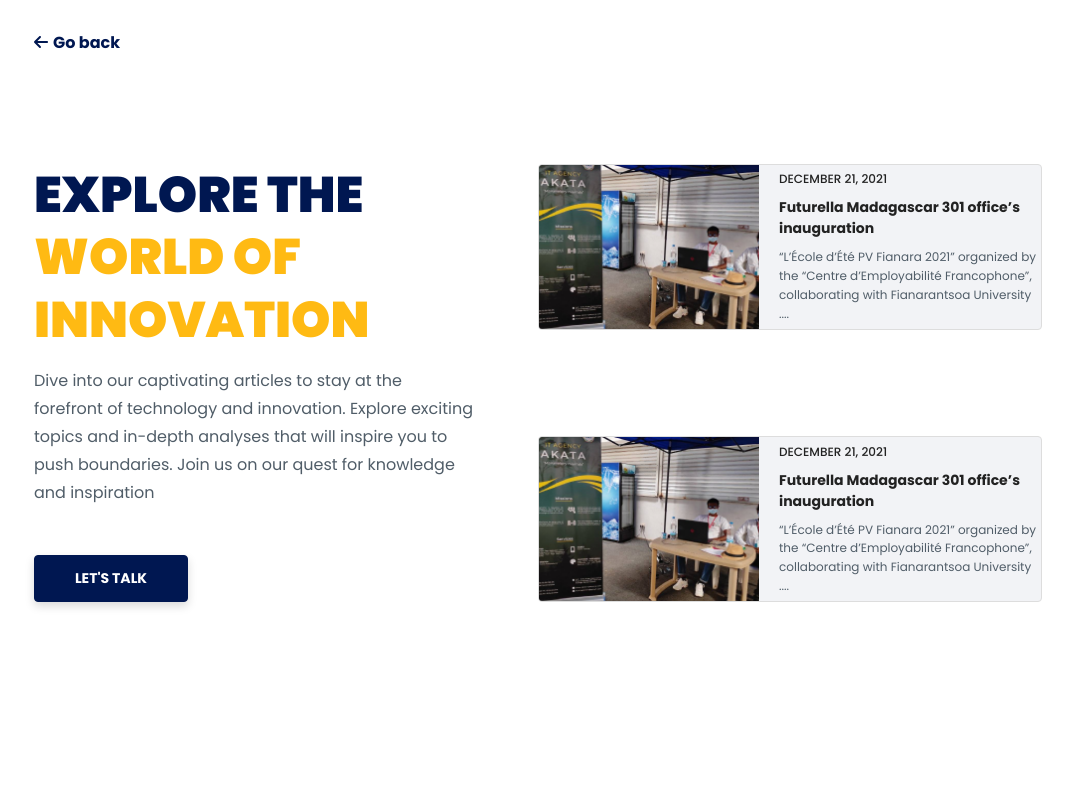
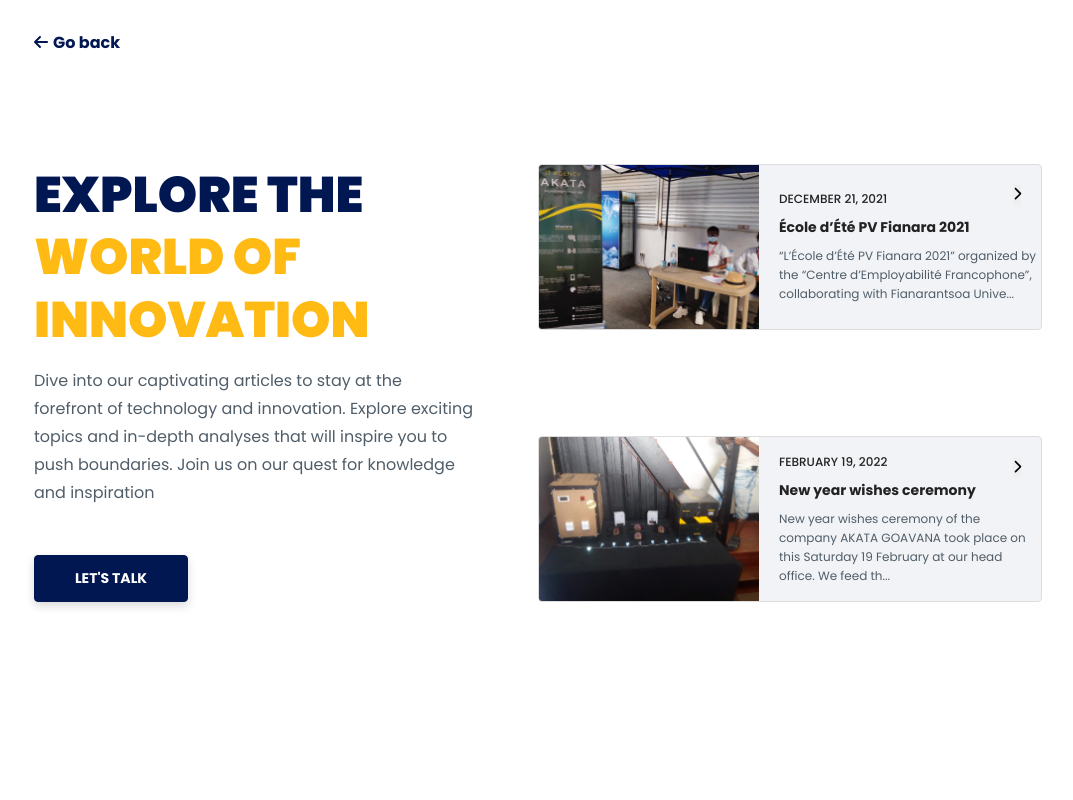
Before and after one commit to maxime-dot/website3, a Next.js app: page /articles in a window 1280 px wide. Shown: the top 800 px of the page, without its empty margins (102-1175 px from the left). Built offline with nearby package versions, Linux system fonts and the light colour scheme.

Commit message:
refactor: map horozontal article  from json data

```diff
--- a/src/app/articles/articles-page.scss
+++ b/src/app/articles/articles-page.scss
@@ -34,16 +34,26 @@
     }
     .header-article-suggestion {
       align-items: flex-end;
+
       .horizontal-article {
+        position: relative;
         width: 100%;
         height: 166px;
         flex-shrink: 0;
         background: var(--card-background);
         border-radius: var(--border-radius);
         border: 1px solid var(--border-color);
+        cursor: pointer;
         gap: 20px;
         align-items: center;
         overflow: hidden;
+        .read-more {
+          position: absolute;
+          top: 20px;
+          right: 20px;
+          border: 0;
+          outline: 0;
+        }
         .article-poster {
           -o-object-fit: cover;
           object-fit: cover;
--- a/src/app/articles/page.tsx
+++ b/src/app/articles/page.tsx
@@ -3,13 +3,14 @@ import Link from "next/link";
 import "./articles-page.scss";
 import dynamic from "next/dynamic";
 import { FontAwesomeIcon } from "@fortawesome/react-fontawesome";
-import { faArrowLeft } from "@fortawesome/free-solid-svg-icons";
+import { faArrowLeft, faChevronRight } from "@fortawesome/free-solid-svg-icons";
 import LoadingModal from "../components/modal-lets-talk/LoadingModal";
 import Image from "next/image";
 import { useState } from "react";
 import Button from "../components/button/normal/Button";
 import ArticleData from "../data/articles.json";
 import ArticleCard from "../components/cards/articles/ArticleCard";
+import { truncate } from "../helpers/truncate";
 const ModalLetsTalk = dynamic(
   () => import("../components/modal-lets-talk/ModalLetsTalk"),
 
@@ -54,46 +55,30 @@ export default function Page() {
           />
         </div>
         <div className="header-article-suggestion d-flex-space-between flex-col">
-          <div className="horizontal-article d-flex ">
+          {ArticleData.slice(0, 2).map((data, index) => (
+            <div
+              className="horizontal-article d-flex "
+              key={`horizontal-article-${index}`}
+            >
+              <button className="read-more btn">
+                <FontAwesomeIcon icon={faChevronRight} className="btn-icon" />
+              </button>
               <Image
                 className="article-poster"
                 alt="article poster"
-              src={"/images/articles/fianara-pv.png"}
+                src={data.imageSrc}
                 width={220}
                 height={166}
               />
               <div className="article-text-content d-flex flex-col">
-              <span className="date">december 21, 2021</span>
-              <h3 className="title">
-                Futurella Madagascar 301 office’s inauguration
-              </h3>
+                <span className="date">{data.date}</span>
+                <h3 className="title">{data.title}</h3>
                 <p className="content akata-text-small">
-                “L’École d’Été PV Fianara 2021” organized by the “Centre
-                d’Employabilité Francophone”, collaborating with Fianarantsoa
-                University ....
+                  {truncate(data.content, 127)}
                 </p>
               </div>
             </div>
-          <div className="horizontal-article d-flex ">
-            <Image
-              className="article-poster"
-              alt="article poster"
-              src={"/images/articles/fianara-pv.png"}
-              width={220}
-              height={166}
-            />
-            <div className="article-text-content d-flex flex-col">
-              <span className="date">december 21, 2021</span>
-              <h3 className="title">
-                Futurella Madagascar 301 office’s inauguration
-              </h3>
-              <p className="content akata-text-small">
-                “L’École d’Été PV Fianara 2021” organized by the “Centre
-                d’Employabilité Francophone”, collaborating with Fianarantsoa
-                University ....
-              </p>
-            </div>
-          </div>
+          ))}
         </div>
       </header>
 
```
Lines whose indentation alone changed are shown as unchanged.
